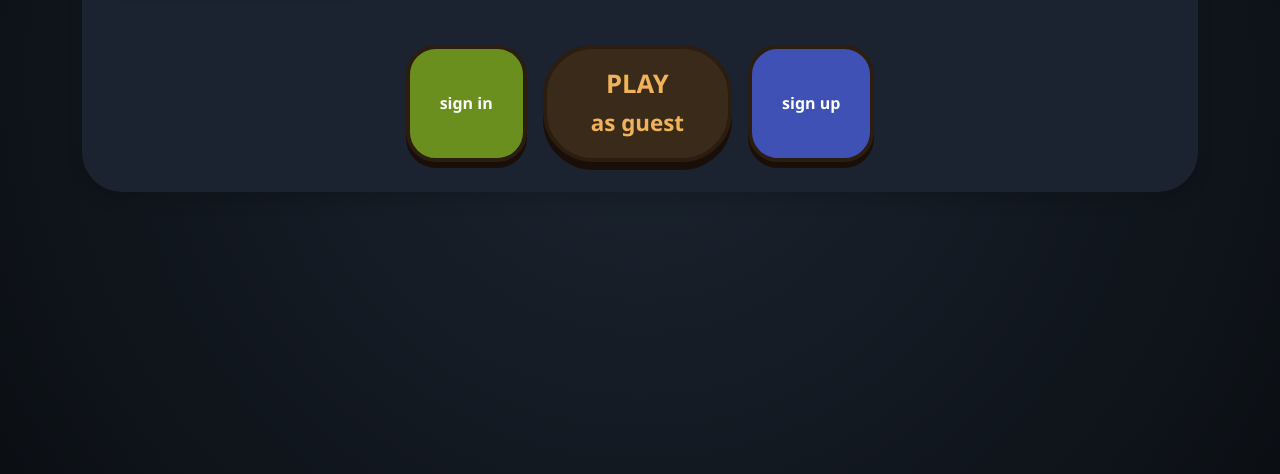
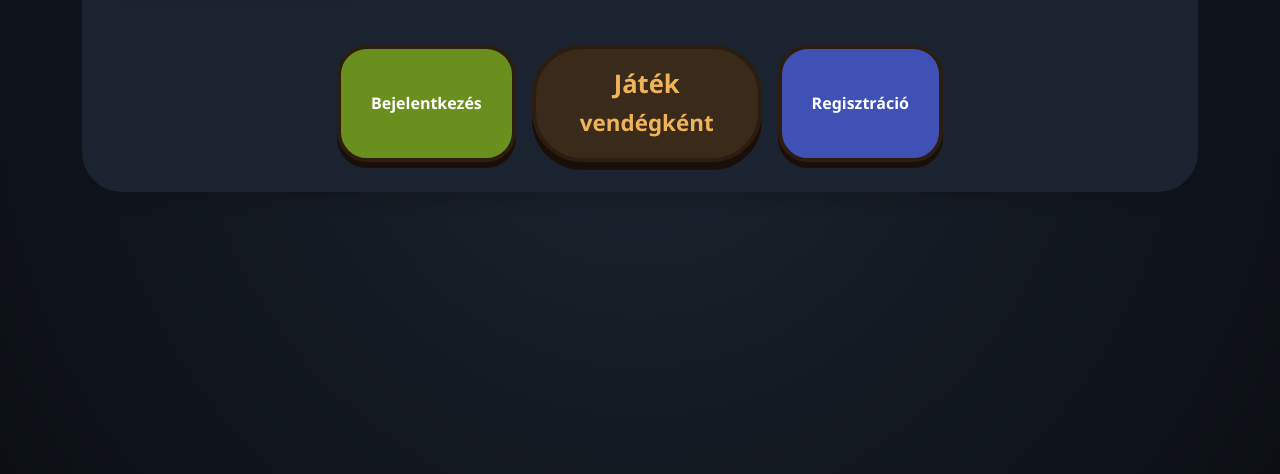
Before and after one commit to DeathDitch123/MattMester, a plain HTML site: page frontend/html/index.html in a window 1280 px wide. Shown: the part 326-800 px from the top of the page. Drawn offline with Linux system fonts and the light colour scheme; no server answers.

Commit message:
Működő regisztráci/login/logout
Extracted the logout logic into a shared logoutHandler and registered it for both GET and POST /api/logout so the same handler can be used for different methods. Updated frontend index.html to Hungarian labels (Bejelentkezés, Regisztráció, Játék vendégként) and switched login/register links to use relative ./ paths.

```diff
--- a/backend/api/api.js
+++ b/backend/api/api.js
@@ -109,7 +109,7 @@ router.post('/login', async (request, response) => {
 });
 
 // ?GET /api/logout - session lezárása és cookie törlése
-router.get('/logout', (request, response) => {
+const logoutHandler = (request, response) => {
     try {
         if (!request.session.userId) {
             return response.status(200).json({ message: 'Nincs aktív session.' });
@@ -127,7 +127,9 @@ router.get('/logout', (request, response) => {
         console.error('Logout hiba:', error);
         return response.status(500).json({ message: 'Szerverhiba a kijelentkezés során.' });
     }
-});
+};
+router.get('/logout', logoutHandler);
+router.post('/logout', logoutHandler);
 
 // ?POST /api/register - új felhasználó regisztrációja
 router.post('/register', async (request, response) => {
--- a/frontend/html/index.html
+++ b/frontend/html/index.html
@@ -52,9 +52,9 @@
             </div>
 
             <div id="auth-section" class="d-flex justify-content-center gap-3 mt-5 flex-wrap">
-                <button class="auth-btn signin" onclick="location.href='/login.html'">sign in</button>
-                <button class="play-btn">PLAY<br><small>as guest</small></button>
-                <button class="auth-btn signup" onclick="location.href='/register.html'">sign up</button>
+                <button class="auth-btn signin" onclick="location.href='./login.html'">Bejelentkezés</button>
+                <button class="play-btn">Játék<br><small>vendégként</small></button>
+                <button class="auth-btn signup" onclick="location.href='./register.html'">Regisztráció</button>
             </div>
         </div>
     </div>
```
